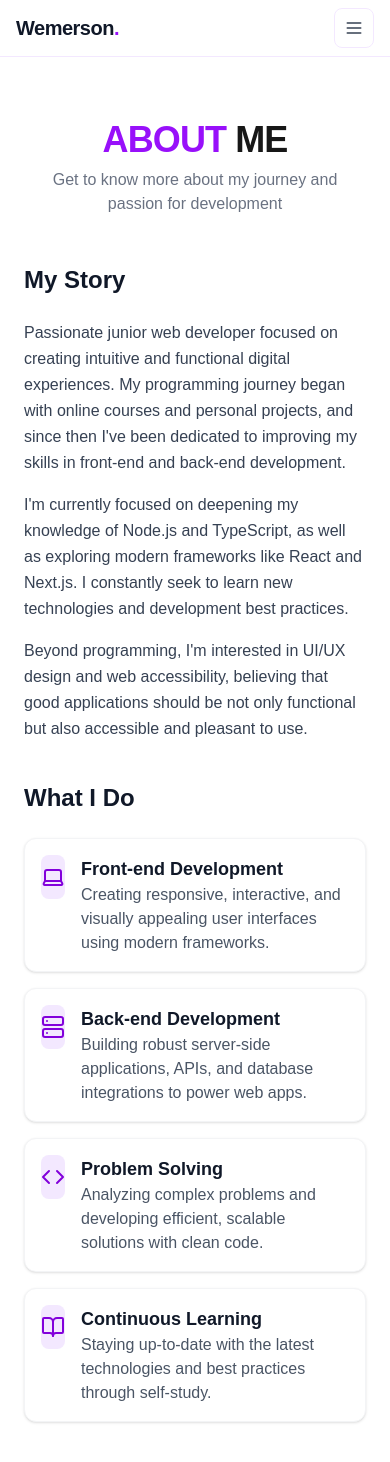
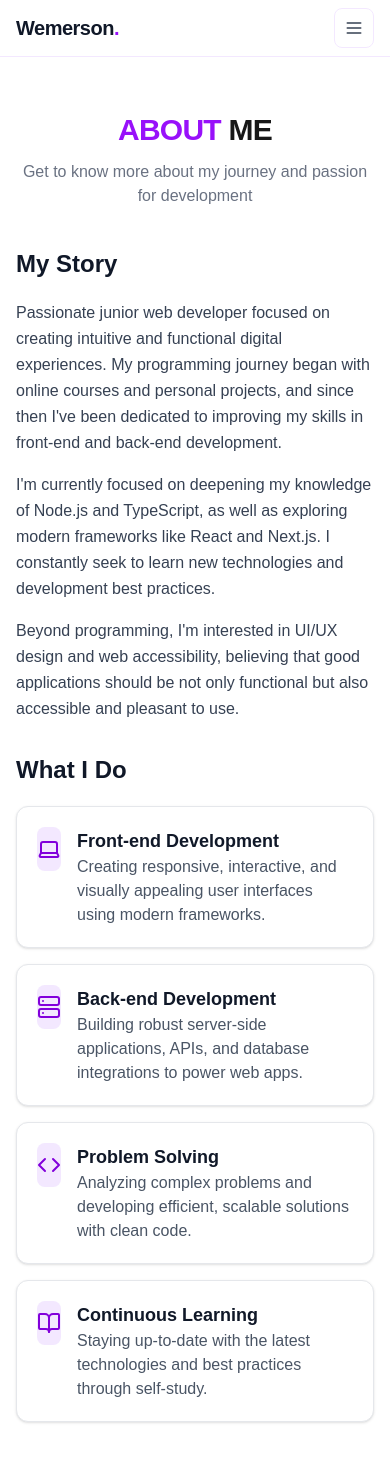
Before and after one commit to wmsalves/portfolio-wmsalves, a Next.js app: page /about in a window 390 px wide. Shown: the top 1462 px of the page. Built offline with nearby package versions, Linux system fonts and the light colour scheme.

Commit message:
style(about): improve responsive dimensions (svh with topbar offset), spacing and typography for consistency

```diff
--- a/src/components/sections/about/About.tsx
+++ b/src/components/sections/about/About.tsx
@@ -7,33 +7,37 @@ export default function About() {
   return (
     <motion.section
       id="about"
-      className="min-h-screen w-full scroll-mt-24 max-w-6xl mx-auto px-6 md:px-8 py-16"
+      className="
+        w-full scroll-mt-24 max-w-6xl mx-auto
+        min-h-[calc(100svh-56px)] lg:min-h-screen
+        px-4 sm:px-6 md:px-8 py-14 sm:py-16 md:py-20
+      "
       initial={{ opacity: 0, y: 20 }}
       whileInView={{ opacity: 1, y: 0 }}
       viewport={{ once: true, amount: 0.2 }}
       transition={{ duration: 0.6 }}
     >
       {/* Header */}
-      <div className="text-center mb-12">
-        <h2 className="text-4xl font-extrabold tracking-tight">
+      <div className="text-center mb-10 sm:mb-12">
+        <h2 className="text-3xl sm:text-4xl md:text-5xl font-extrabold tracking-tight">
           <span className="text-purple-600">ABOUT</span> ME
         </h2>
-        <p className="text-gray-500 mt-2">
+        <p className="text-gray-500 mt-3 max-w-2xl mx-auto">
           Get to know more about my journey and passion for development
         </p>
       </div>
 
       {/* Grid */}
-      <div className="grid grid-cols-1 md:grid-cols-2 gap-10 items-start">
+      <div className="grid grid-cols-1 md:grid-cols-2 items-start gap-8 md:gap-12">
         {/* Story */}
         <div>
-          <h3 className="text-2xl font-bold mb-6 text-gray-900">My Story</h3>
-          <div className="space-y-4 text-gray-700 leading-relaxed">
+          <h3 className="text-2xl font-bold mb-5 text-gray-900">My Story</h3>
+          <div className="space-y-4 text-gray-700 leading-relaxed max-w-[65ch]">
             <p>
               Passionate junior web developer focused on creating intuitive and
               functional digital experiences. My programming journey began with
               online courses and personal projects, and since then I&apos;ve
-              been dedicated to improving my skills in front‑end and back‑end
+              been dedicated to improving my skills in front-end and back-end
               development.
             </p>
             <p>
@@ -52,20 +56,20 @@ export default function About() {
 
         {/* What I Do */}
         <div>
-          <h3 className="text-2xl font-bold mb-6 text-gray-900">What I Do</h3>
+          <h3 className="text-2xl font-bold mb-5 text-gray-900">What I Do</h3>
           <div className="space-y-4">
             {[
               {
                 icon: <Laptop className="w-6 h-6" />,
-                title: "Front‑end Development",
+                title: "Front-end Development",
                 description:
                   "Creating responsive, interactive, and visually appealing user interfaces using modern frameworks.",
               },
               {
                 icon: <Server className="w-6 h-6" />,
-                title: "Back‑end Development",
+                title: "Back-end Development",
                 description:
-                  "Building robust server‑side applications, APIs, and database integrations to power web apps.",
+                  "Building robust server-side applications, APIs, and database integrations to power web apps.",
               },
               {
                 icon: <Code className="w-6 h-6" />,
@@ -77,12 +81,16 @@ export default function About() {
                 icon: <BookOpen className="w-6 h-6" />,
                 title: "Continuous Learning",
                 description:
-                  "Staying up‑to‑date with the latest technologies and best practices through self‑study.",
+                  "Staying up-to-date with the latest technologies and best practices through self-study.",
               },
             ].map((item, idx) => (
               <div
                 key={idx}
-                className="group flex items-start gap-4 rounded-xl border border-gray-100 bg-white p-4 shadow-sm hover:shadow-md transition"
+                className="
+                  group flex items-start gap-4 rounded-xl
+                  border border-gray-200 bg-white
+                  p-5 sm:p-6 shadow-sm hover:shadow-md transition
+                "
               >
                 <div className="flex h-11 w-11 items-center justify-center rounded-lg bg-purple-100 text-purple-700 group-hover:bg-purple-200 transition">
                   {item.icon}
```
